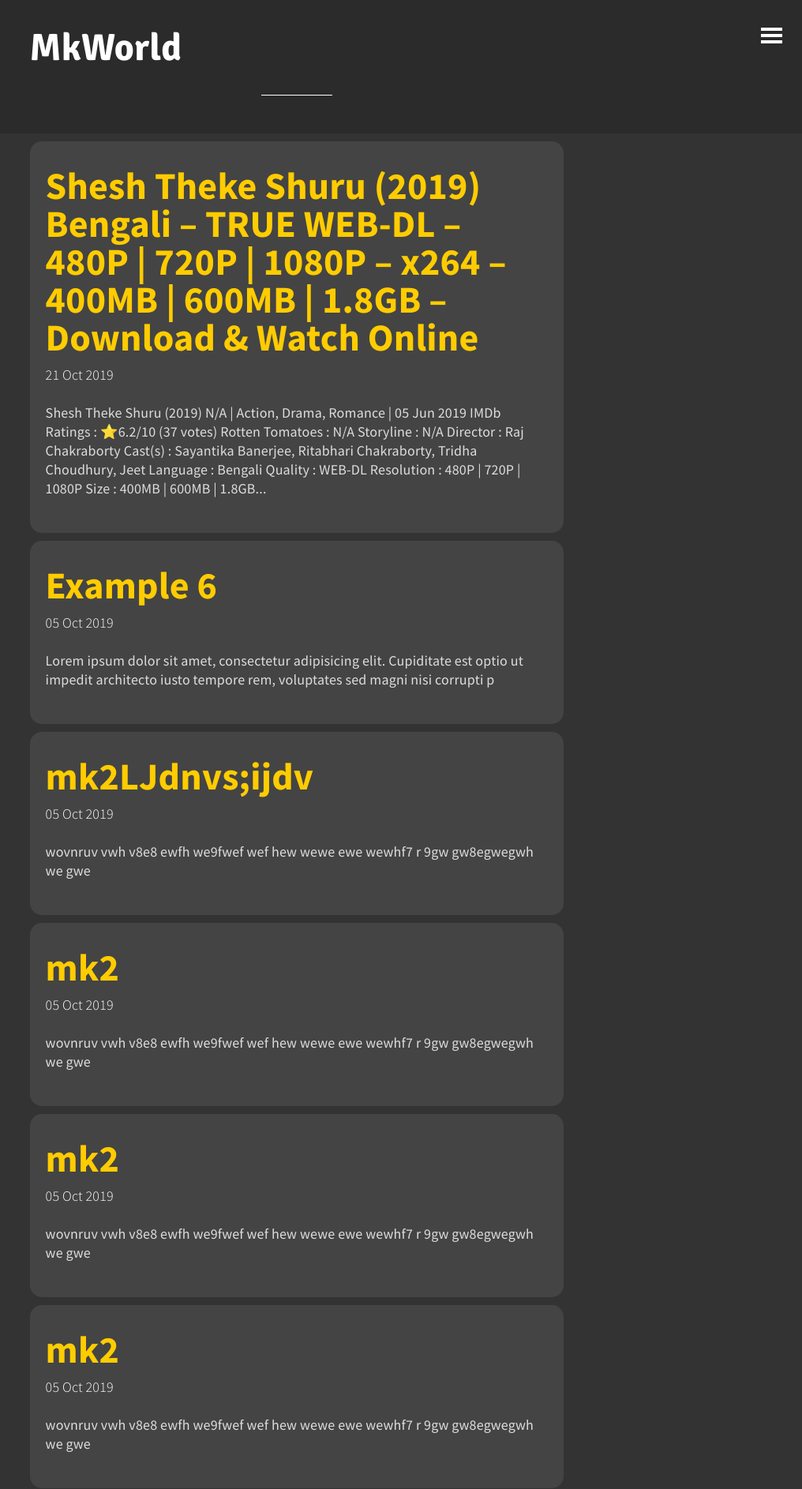
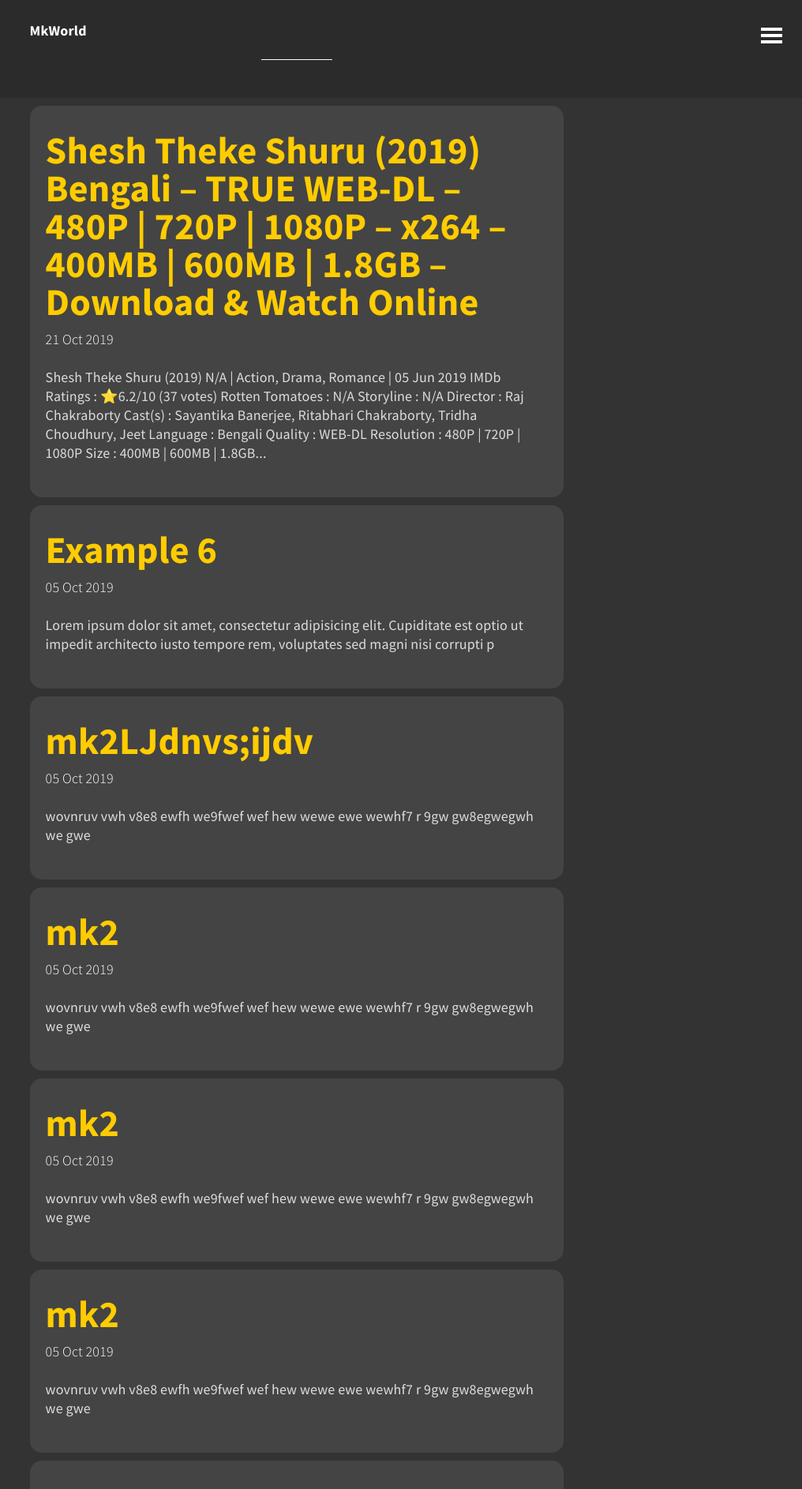
Before and after one commit to bdmilan/blog, a Jekyll site: the page built from index.html, in a window 1280 px wide. Shown: the top 1886 px of the page at 79% size, without its empty margins (264-1280 px from the left). Built offline with Jekyll 4.4.1, drawn with Linux system fonts in a browser that asks for light colours; the list of posts is cut into pages by our own code.

Commit message:
Update header.html

```diff
--- a/_includes/header.html
+++ b/_includes/header.html
@@ -1,8 +1,8 @@
 <div style="background:#2b2b2b; border: 1px solid #2b2b2b;">
 	<div align="left" id="container">
 <header id="header">
-	<a href="{{ site.baseurl }}">
-		<h1><font color="#fff"><b>MkWorld</b></font></h1>
+	<a href="index.html">
+		<div class="Monoton"><font color="#fff"><b>MkWorld</b></font></div>
 	</a>
 </header>
 </div>
```
